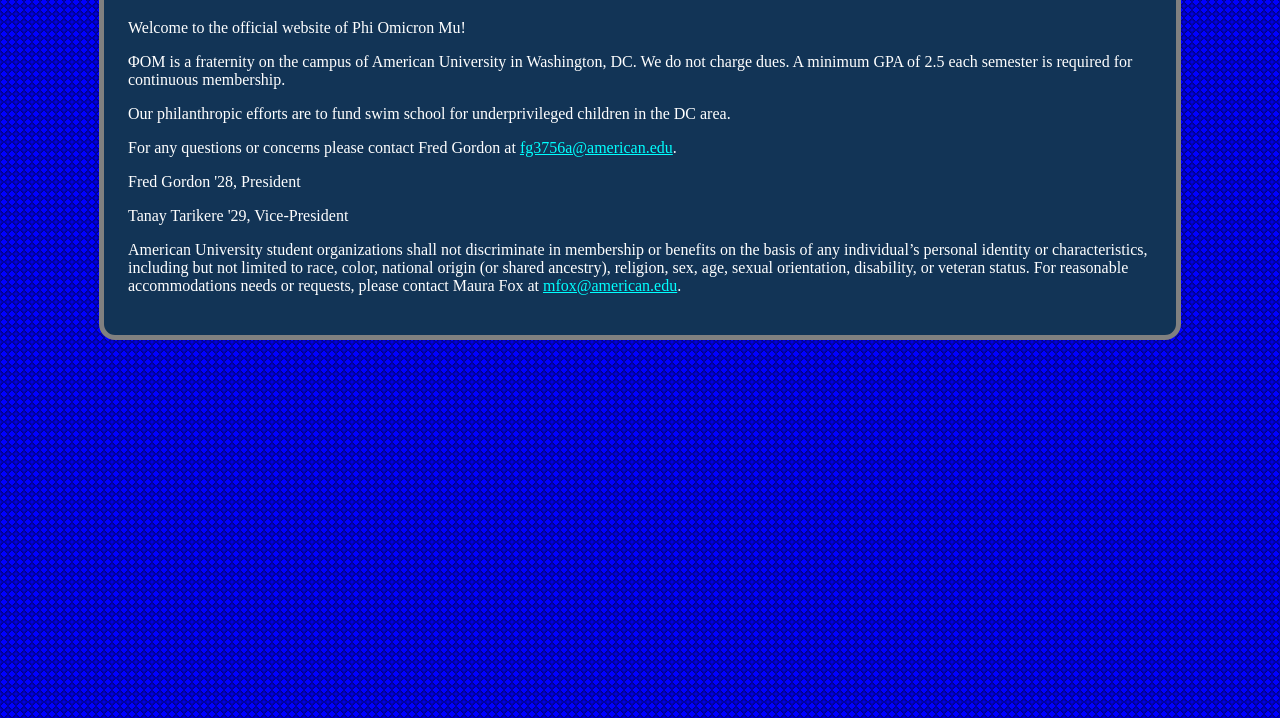
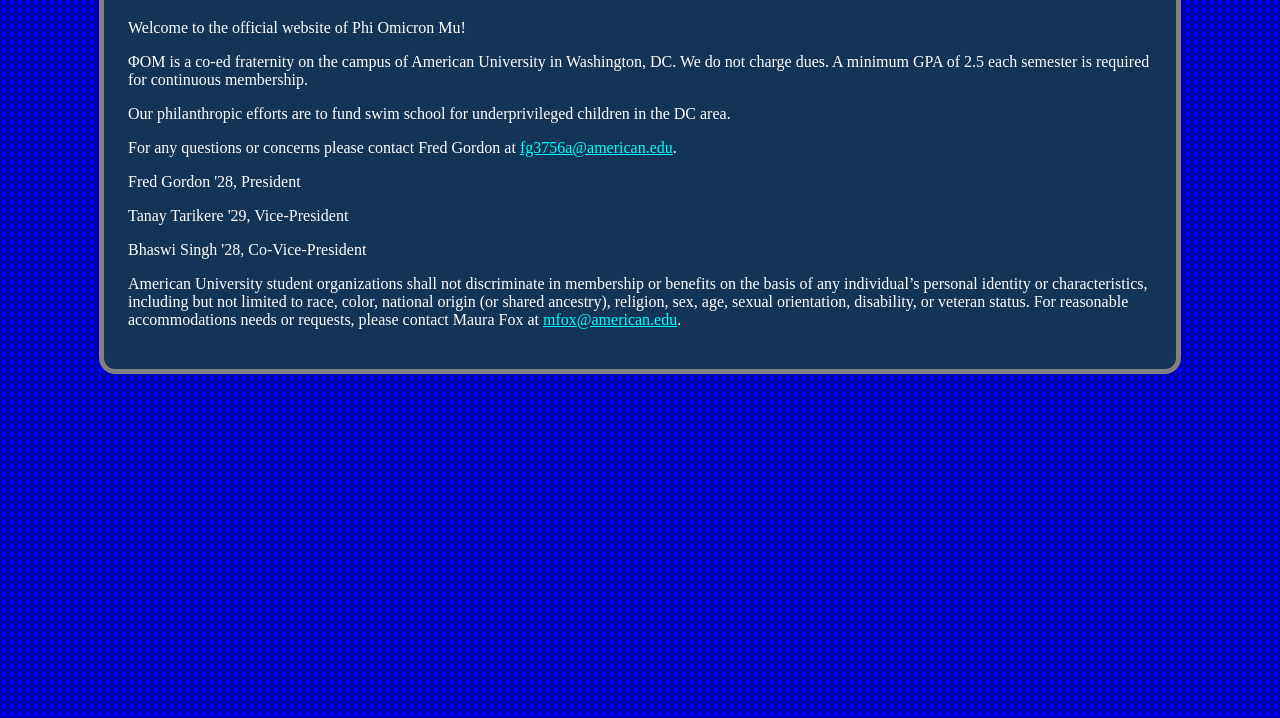
Before and after one commit to Contrainer/phiomicronmu, a plain HTML site: page index.html in a window 1280 px wide. Shown: the part 82-800 px from the top of the page. Drawn offline with Linux system fonts and the light colour scheme; files that its build step writes are made by us from their sources.

Commit message:
Update index.html

```diff
--- a/index.html
+++ b/index.html
@@ -8,7 +8,7 @@
 <h1>PHI OMICRON MU</h1>
 <p>Welcome to the official website of Phi Omicron Mu!</p>
 
-<p>ΦΟΜ is a fraternity on the campus of American University in Washington, DC. We do not charge dues. A minimum GPA of 2.5 each semester is required for continuous membership.</p>
+<p>ΦΟΜ is a co-ed fraternity on the campus of American University in Washington, DC. We do not charge dues. A minimum GPA of 2.5 each semester is required for continuous membership.</p>
 
 <p>Our philanthropic efforts are to fund swim school for underprivileged children in the DC area.</p>
 
@@ -16,5 +16,6 @@
 
 <p>Fred Gordon '28, President</p>
 <p>Tanay Tarikere '29, Vice-President</p>
+<p>Bhaswi Singh '28, Co-Vice-President</p>
 
 <p>American University student organizations shall not discriminate in membership or benefits on the basis of any individual’s personal identity or characteristics, including but not limited to race, color, national origin (or shared ancestry), religion, sex, age, sexual orientation, disability, or veteran status. For reasonable accommodations needs or requests, please contact Maura Fox at <a href="mailto:mfox@american.edu">mfox@american.edu</a>.</p>
```
